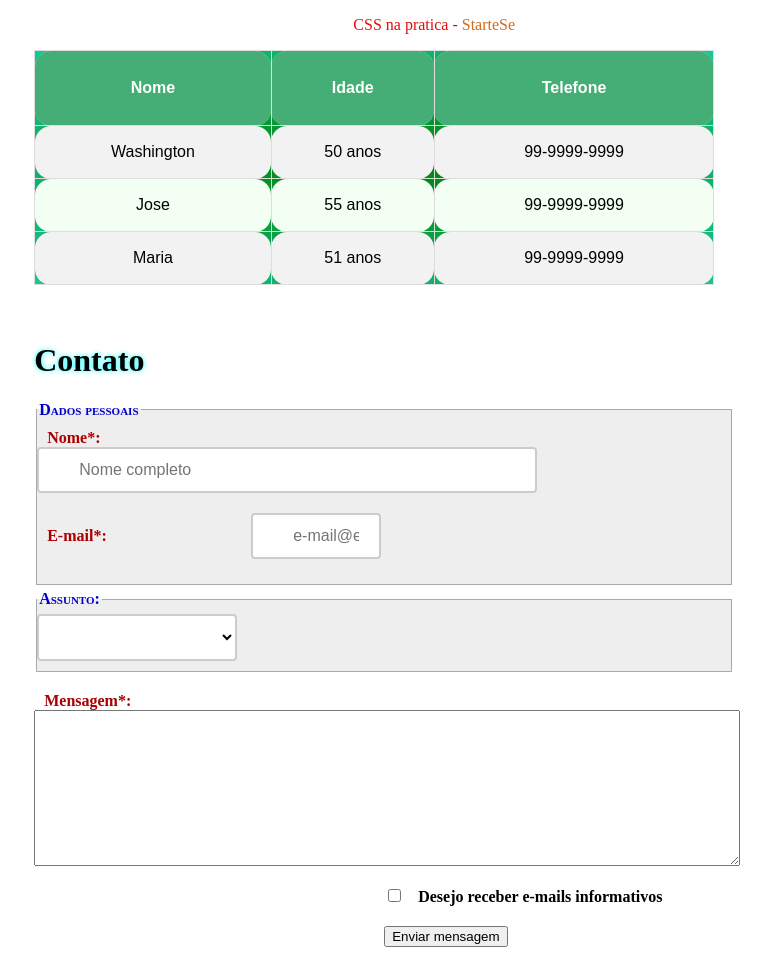
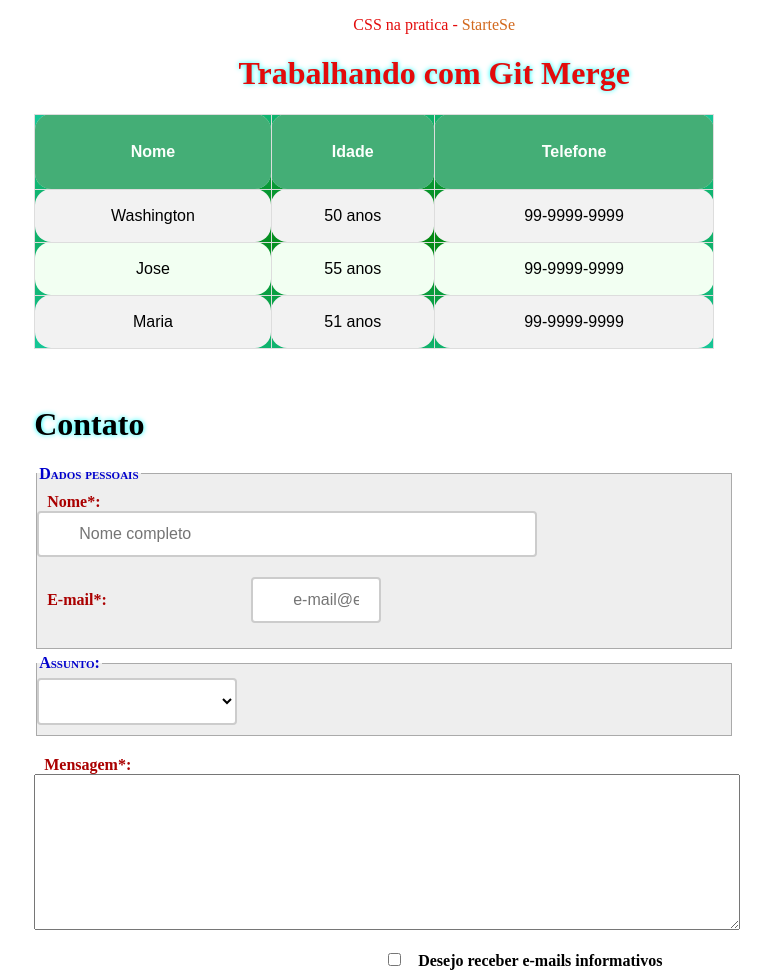
Before and after one commit to washingtongomes/git-startse, a plain HTML site: page index.html in a window 1280 px wide. Shown: the top 978 px of the page, without its empty margins (353-1124 px from the left). Drawn offline with Linux system fonts and the light colour scheme.

Commit message:
alterando merge

```diff
--- a/index.html
+++ b/index.html
@@ -10,6 +10,7 @@
   <body>
    <div class="container">
     <p class="pagIndex">CSS na pratica - <span>StarteSe</span></p>
+    <h1 class="pagIndex">Trabalhando com Git Merge</h1>
 
     <table id="customers">
       <tr>
```
